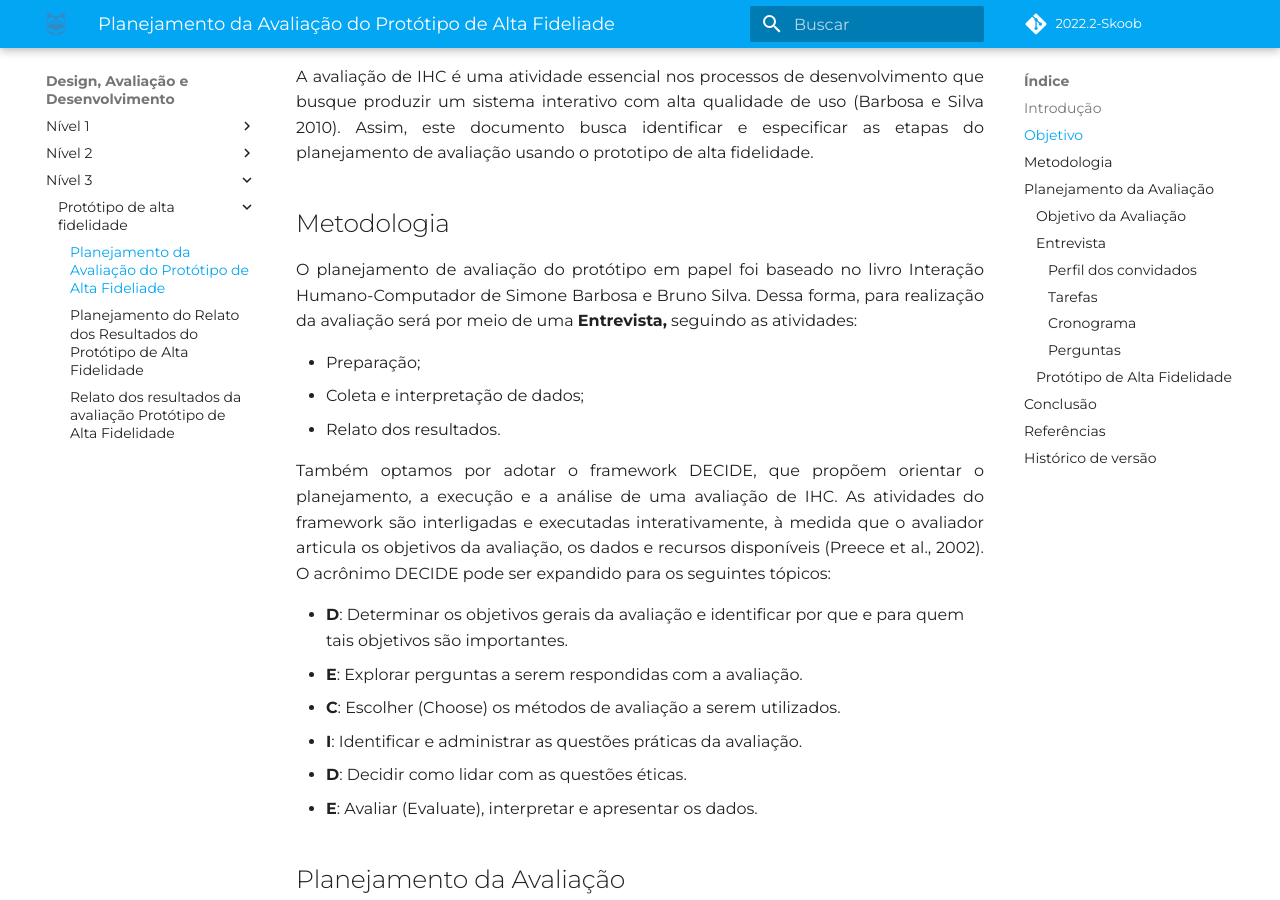
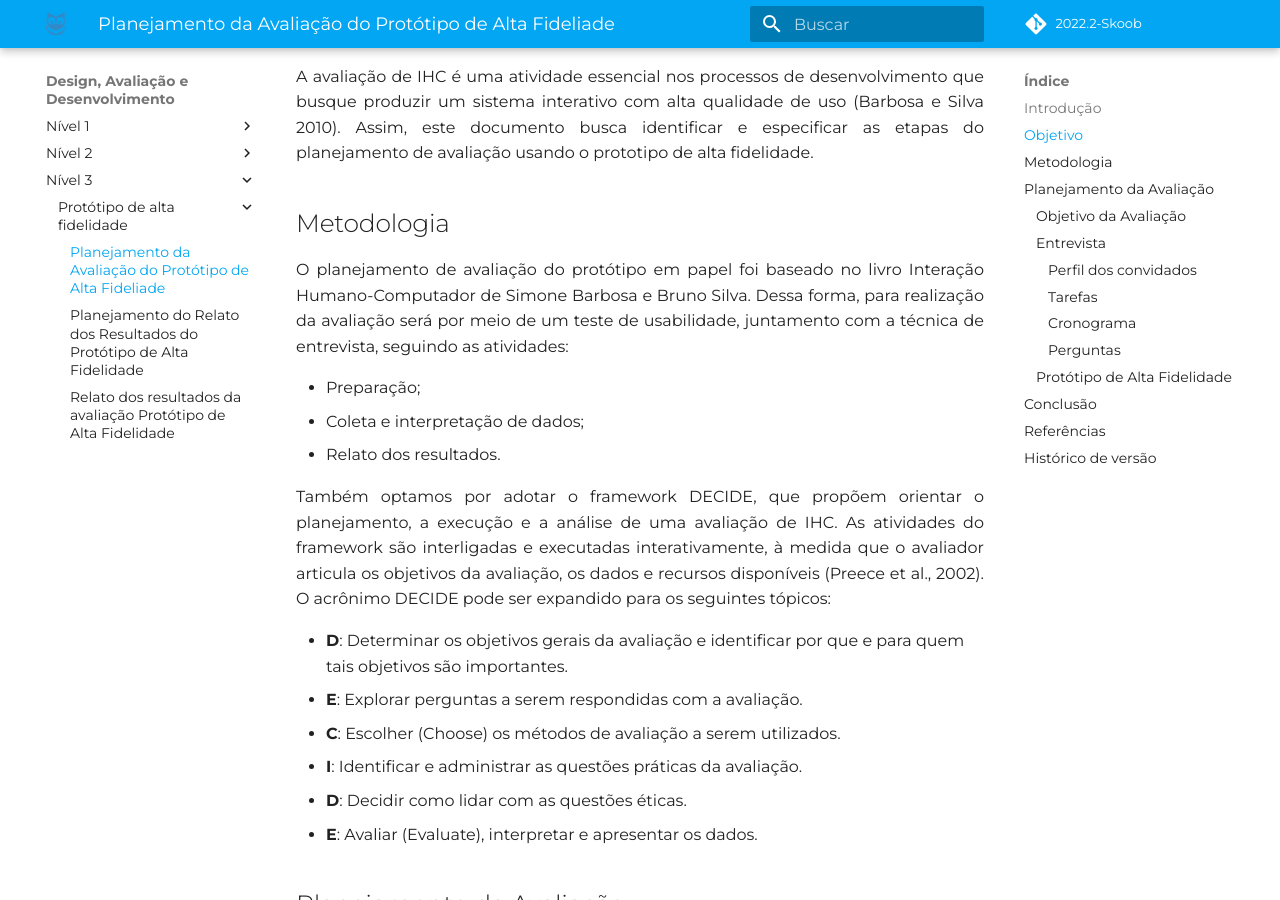
Before and after one commit to Interacao-Humano-Computador/2022.2-Skoob, an MkDocs documentation site: the page built from docs/planejamentoAnalise/nivel3/planejamento-avaliacao-prototipo-alta-fid.md, in a window 1280 px wide and 900 px high, scrolled down 578 px. Built offline with MkDocs 1.6.1 and Material for MkDocs 9.7.7, drawn with Linux system fonts in a browser that asks for light colours; some web fonts are replaced; comment, search, counter and statistics services are not loaded; some of the changed text lies outside the part shown.

Commit message:
Ajustando metodologia da avaliação

```diff
--- a/docs/planejamentoAnalise/nivel3/planejamento-avaliacao-prototipo-alta-fid.md
+++ b/docs/planejamentoAnalise/nivel3/planejamento-avaliacao-prototipo-alta-fid.md
@@ -13,7 +13,7 @@ A avaliação de IHC é uma atividade essencial nos processos de desenvolvimento
 </p>
 
 ## Metodologia
-<p align = "justify">O planejamento de avaliação do protótipo em papel foi baseado no  livro Interação Humano-Computador de Simone Barbosa e Bruno Silva. Dessa forma, para realização da avaliação será por meio de uma <b>Entrevista,</b> seguindo as atividades:</p>
+<p align = "justify">O planejamento de avaliação do protótipo em papel foi baseado no  livro Interação Humano-Computador de Simone Barbosa e Bruno Silva. Dessa forma, para realização da avaliação será por meio de um teste de usabilidade, juntamento com a técnica de entrevista, seguindo as atividades:</p>
 - Preparação;
 - Coleta e interpretação de dados;
 - Relato dos resultados.
```
Also changed, not shown: other parts of docs/planejamentoAnalise/nivel3/planejamento-avaliacao-prototipo-alta-fid.md (+1 -0 lines).
